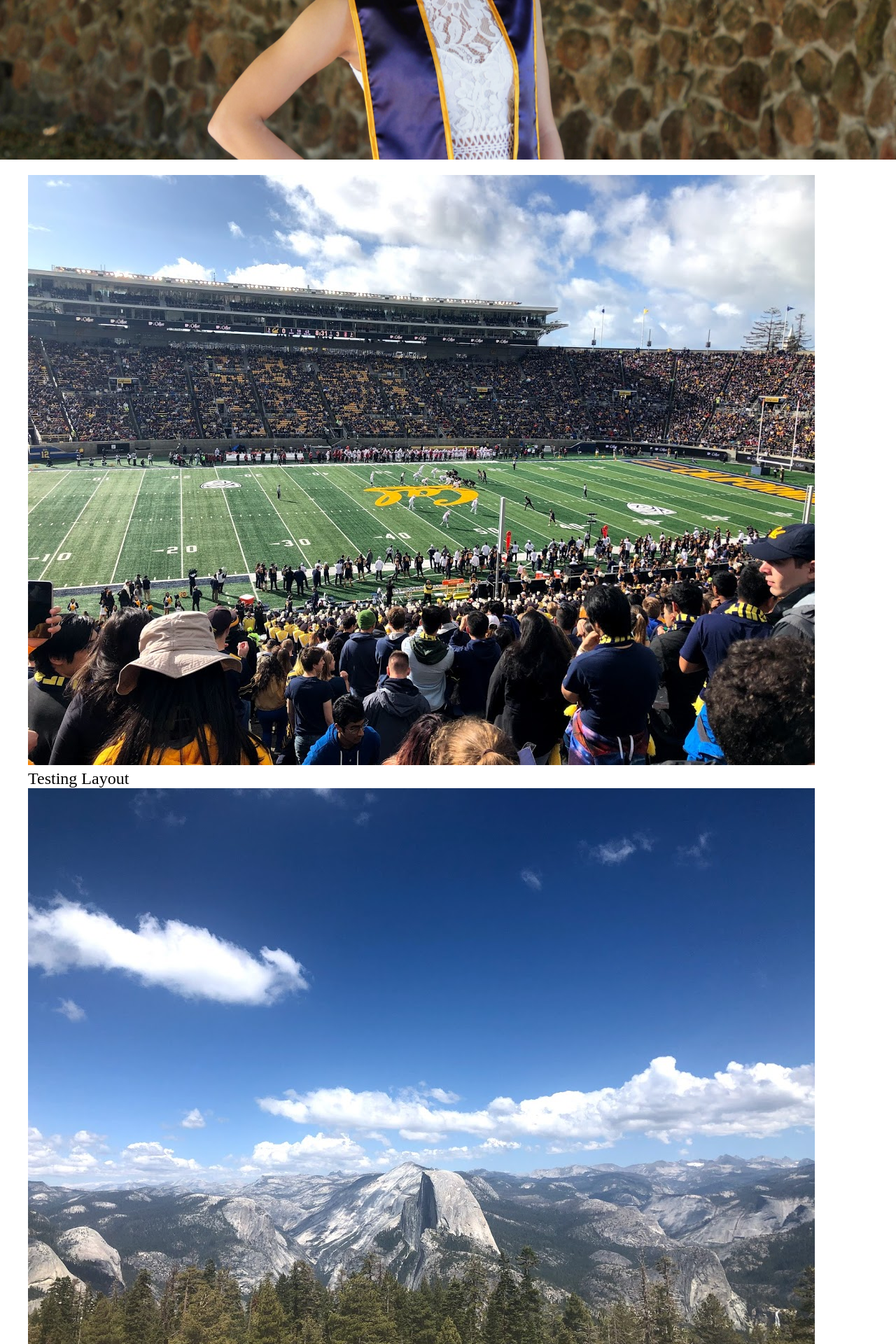
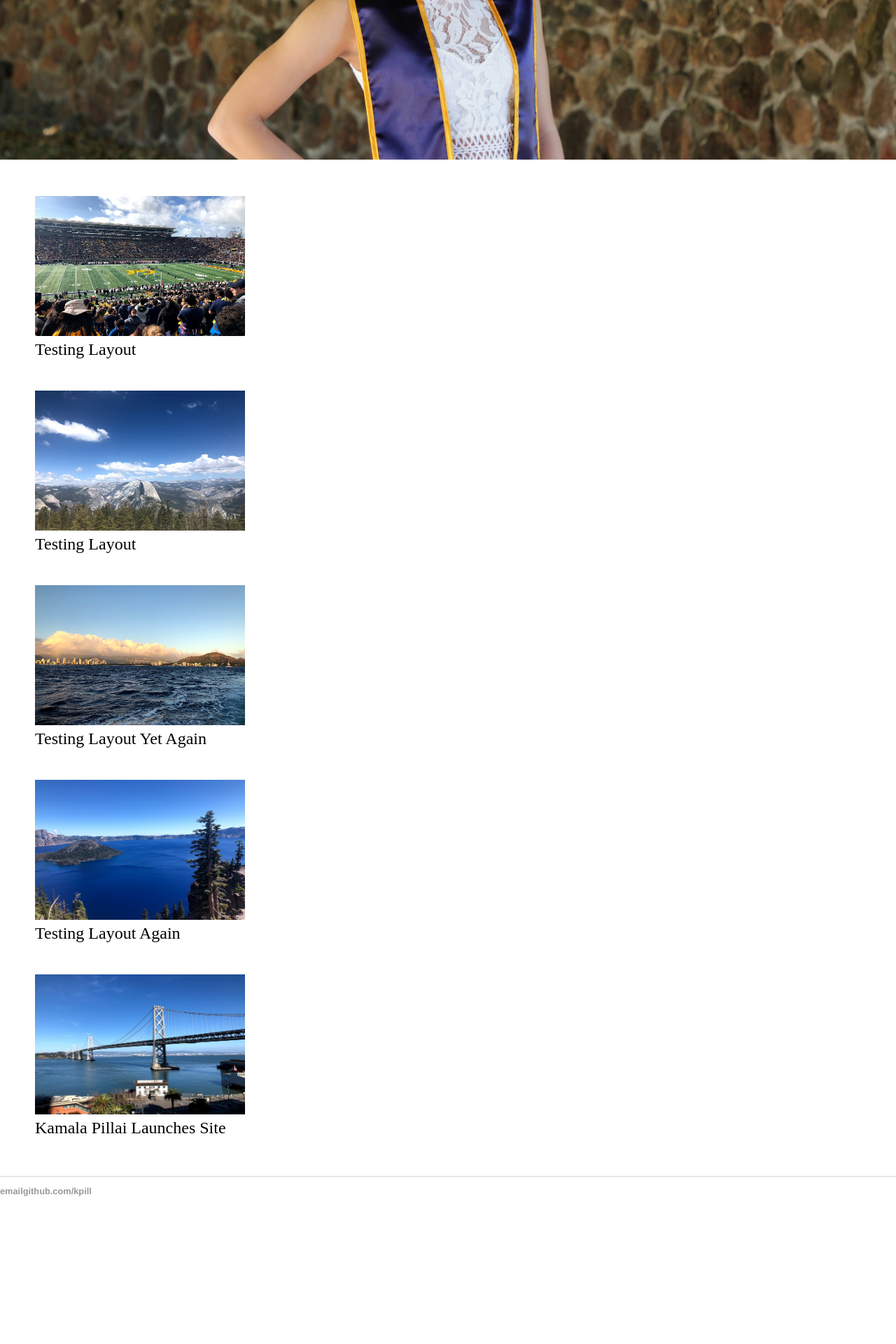
Before and after one commit to kpill/kpill.github.io, a Jekyll site: the page built from index.html, in a window 1280 px wide. Shown: the part 655-2575 px from the top of the page at 70% size. Built offline with Jekyll 4.4.1, drawn with Linux system fonts in a browser that asks for light colours; after the commit the page ends 2364 px from its top, so only the background shows below that.

Commit message:
Update main.css

```diff
--- a/css/main.css
+++ b/css/main.css
@@ -113,19 +113,19 @@ a.posts:hover, a.posts:active {
 
 .grid_container {
 	display: grid;
-	grid-auto-columns: fit-content(300px);
+	grid-auto-columns: auto;
 }
 
-/* .grid_item {
+.grid_item {
 	padding-right: 20px;
 	padding-left: 10px;
 	padding-top: 30px;
-	padding-bottom: 15px; */
+	padding-bottom: 15px;
 }
 
-/*img.link {
+img.link {
 	width: 300px;
-	height: 200px; */
+	height: 200px;
 }
 
 img.link:hover {
```
